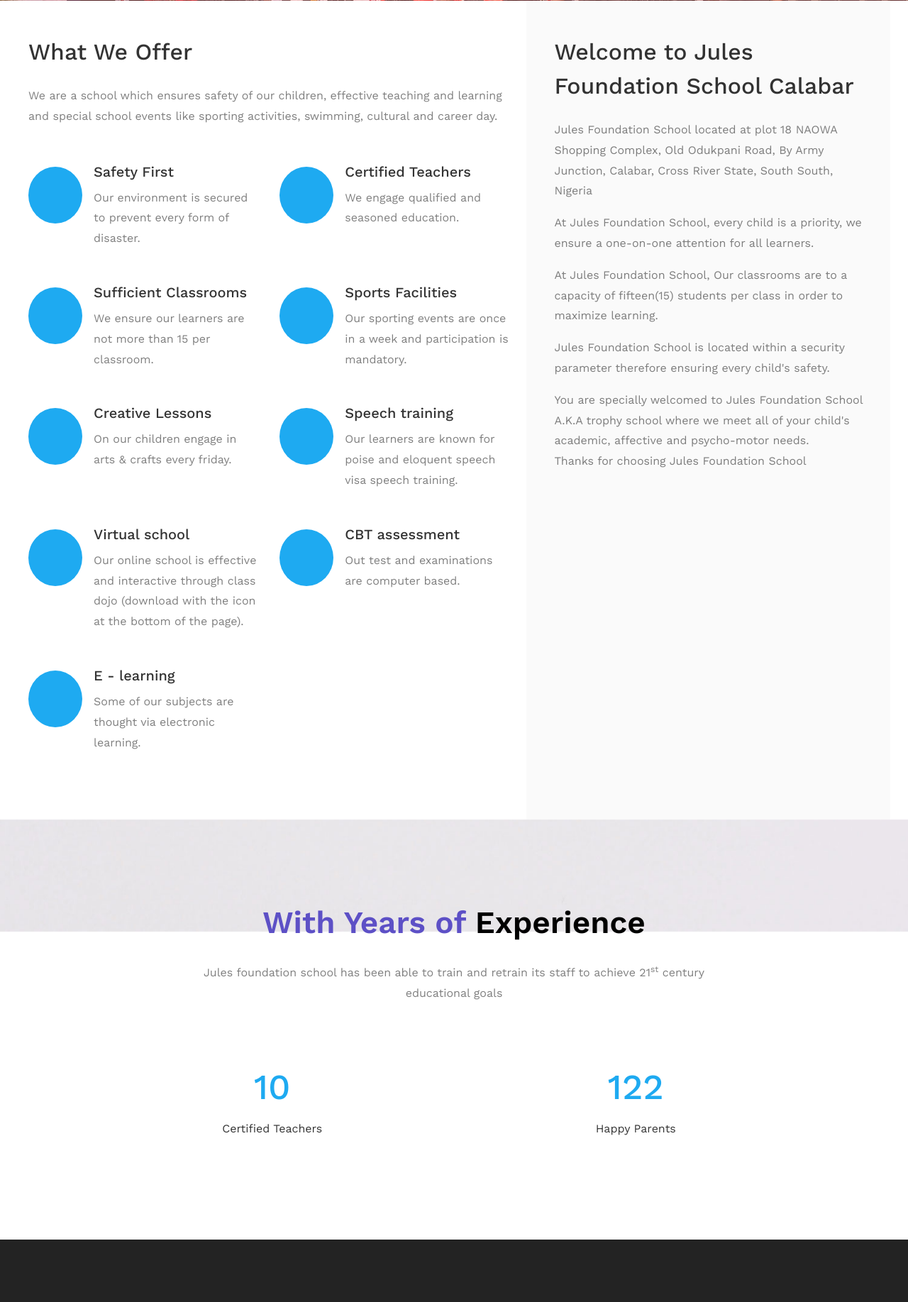
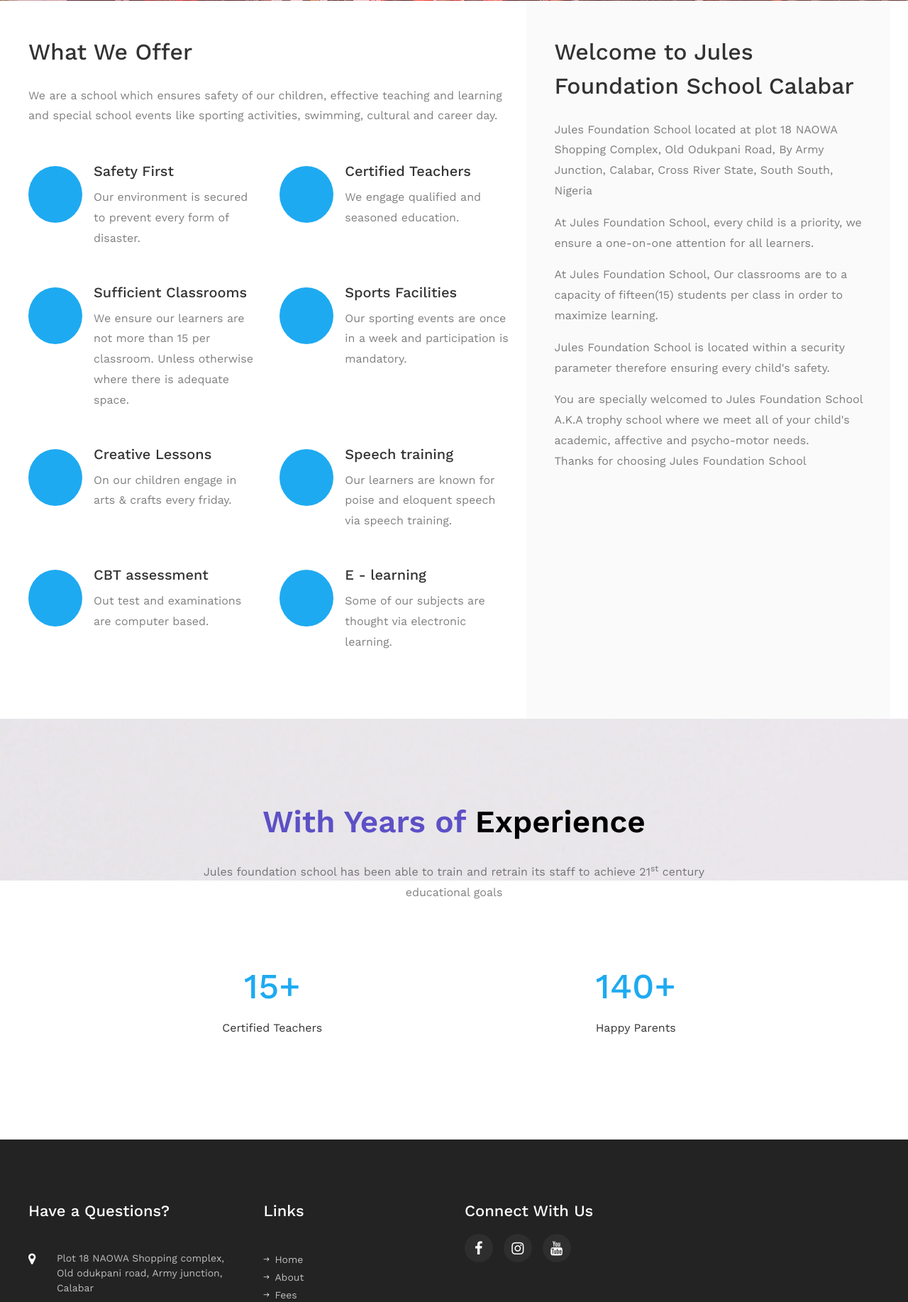
Before and after one commit to xandee-web-projects/jules-website, a Django app: page /about/ in a window 1280 px wide. Shown: the part 400-2235 px from the top of the page at 71% size. Run offline with Django 4.2, Linux system fonts and the light colour scheme; some libraries are stand-ins or nearby versions; some web fonts are replaced.

Commit message:
Website template content edit and typo's

```diff
--- a/base/templates/about.html
+++ b/base/templates/about.html
@@ -80,7 +80,7 @@
 							<div class="text">
 								<h3>Sufficient Classrooms</h3>
 								<p>
-									We ensure our learners are not more than 15 per classroom.
+									We ensure our learners are not more than 15 per classroom. Unless otherwise where there is adequate space.
 								</p>
 							</div>
 						</div>
@@ -125,24 +125,8 @@
 							<div class="text">
 								<h3>Speech training</h3>
 								<p>
-									Our learners are known for poise and eloquent speech visa
+									Our learners are known for poise and eloquent speech via
 									speech training.
-								</p>
-							</div>
-						</div>
-					</div>
-					<div class="col-lg-6">
-						<div class="services-2 d-flex">
-							<div
-								class="icon mt-2 mr-3 d-flex justify-content-center align-items-center"
-							>
-								<span class="flaticon-diploma"></span>
-							</div>
-							<div class="text">
-								<h3>Virtual school</h3>
-								<p>
-									Our online school is effective and interactive through class
-									dojo (download with the icon at the bottom of the page).
 								</p>
 							</div>
 						</div>
@@ -206,18 +190,17 @@
 						<div class="block-18">
 							<div class="icon"><span class="flaticon-doctor"></span></div>
 							<div class="text">
-								<strong class="number" data-number="12">0</strong>
+								<strong class="number">15+</strong>
+								</strong>
 								<span>Certified Teachers</span>
 							</div>
 						</div>
 					</div>
-					<div
-						class="col-md d-flex justify-content-center counter-wrap ftco-animate"
-					>
+					<div class="col-md d-flex justify-content-center counter-wrap ftco-animate">
 						<div class="block-18">
 							<div class="icon"><span class="flaticon-doctor"></span></div>
 							<div class="text">
-								<strong class="number" data-number="139">0</strong>
+								<strong class="number">140+</strong>
 								<span>Happy Parents</span>
 							</div>
 						</div>
--- a/base/templates/index.html
+++ b/base/templates/index.html
@@ -176,7 +176,7 @@
 								<div class="text">
 									<h3>Sufficient Classrooms</h3>
 									<p>
-										We ensure our learners are not more than 15 per classroom.
+										We ensure our learners are not more than 15 per classroom. Unless otherwise where there is adequate space.
 									</p>
 								</div>
 							</div>
```
Also changed, not shown: base/templates/base.html (line endings or trailing spaces).
